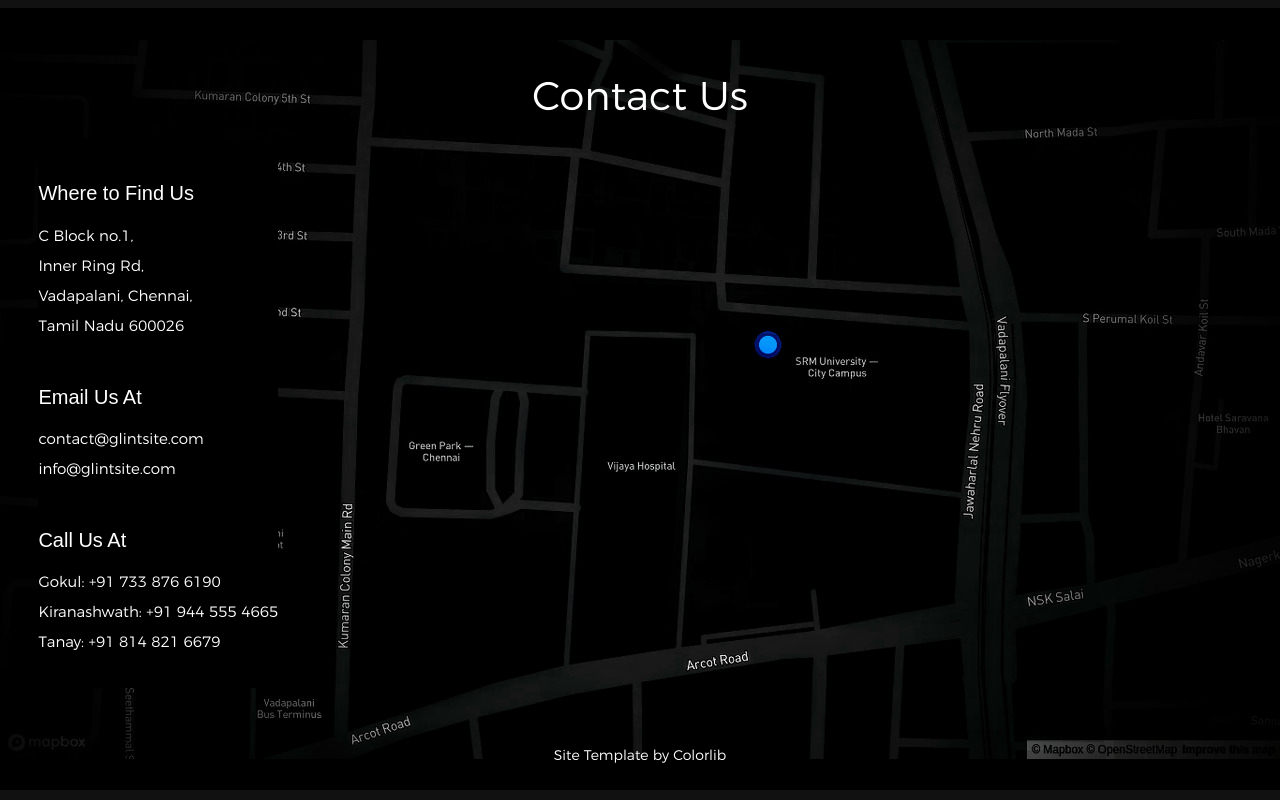
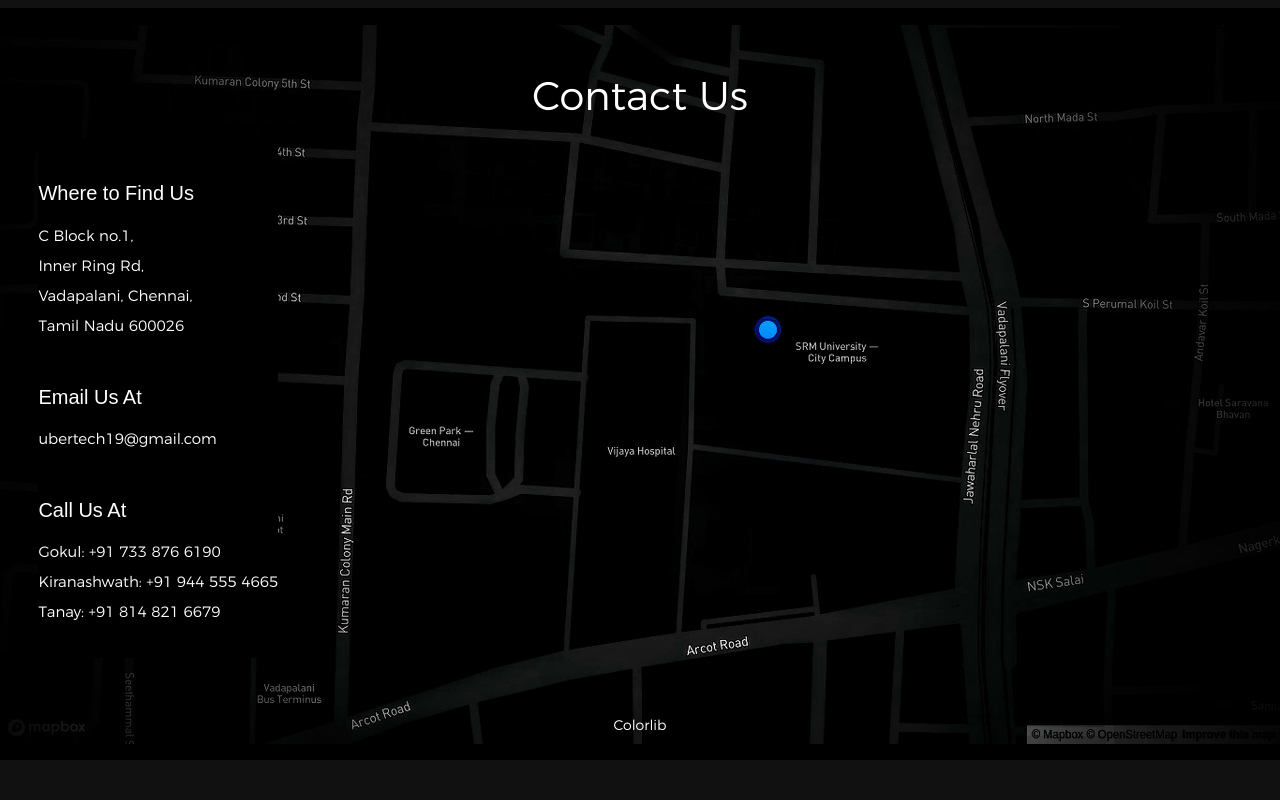
Before and after one commit to aakash-sarin/ubertech19, a plain HTML site: page index.html in a window 1280 px wide. Shown: the part 3244-4044 px from the top of the page. After the commit the page ends 4014 px from the top, so only its background shows below. Drawn offline with nearby package versions, Linux system fonts and the light colour scheme; a script that the page names is missing; files whose address does not match are found by name.

Commit message:
Email Update

```diff
--- a/index.html
+++ b/index.html
@@ -1217,8 +1217,7 @@
                 <div class="cinfo">
                     <h5  style="color: white; font-size: 20px;">Email Us At</h5>
                     <p>
-                        contact@glintsite.com<br>
-                        info@glintsite.com
+                        ubertech19@gmail.com
                     </p>
                 </div>
 
@@ -1258,7 +1257,7 @@
 
             <div class="col-twelve">
                 <div class="copyright">
-                    <span>Site Template by <a href="https://www.colorlib.com/">Colorlib</a></span>
+                    <span><a href="https://www.colorlib.com/">Colorlib</a></span>
                 </div>
 
                 <div class="go-top">
```
